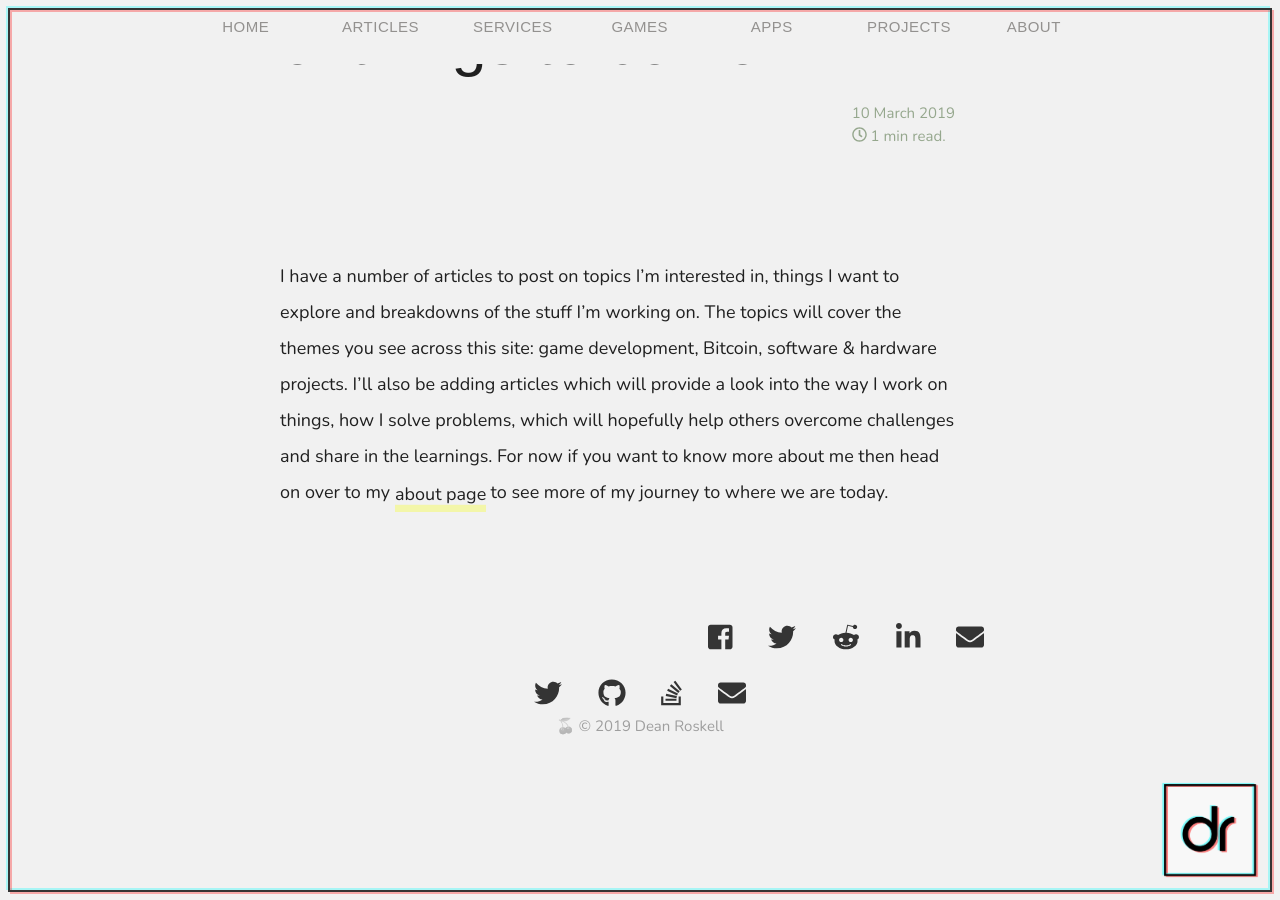
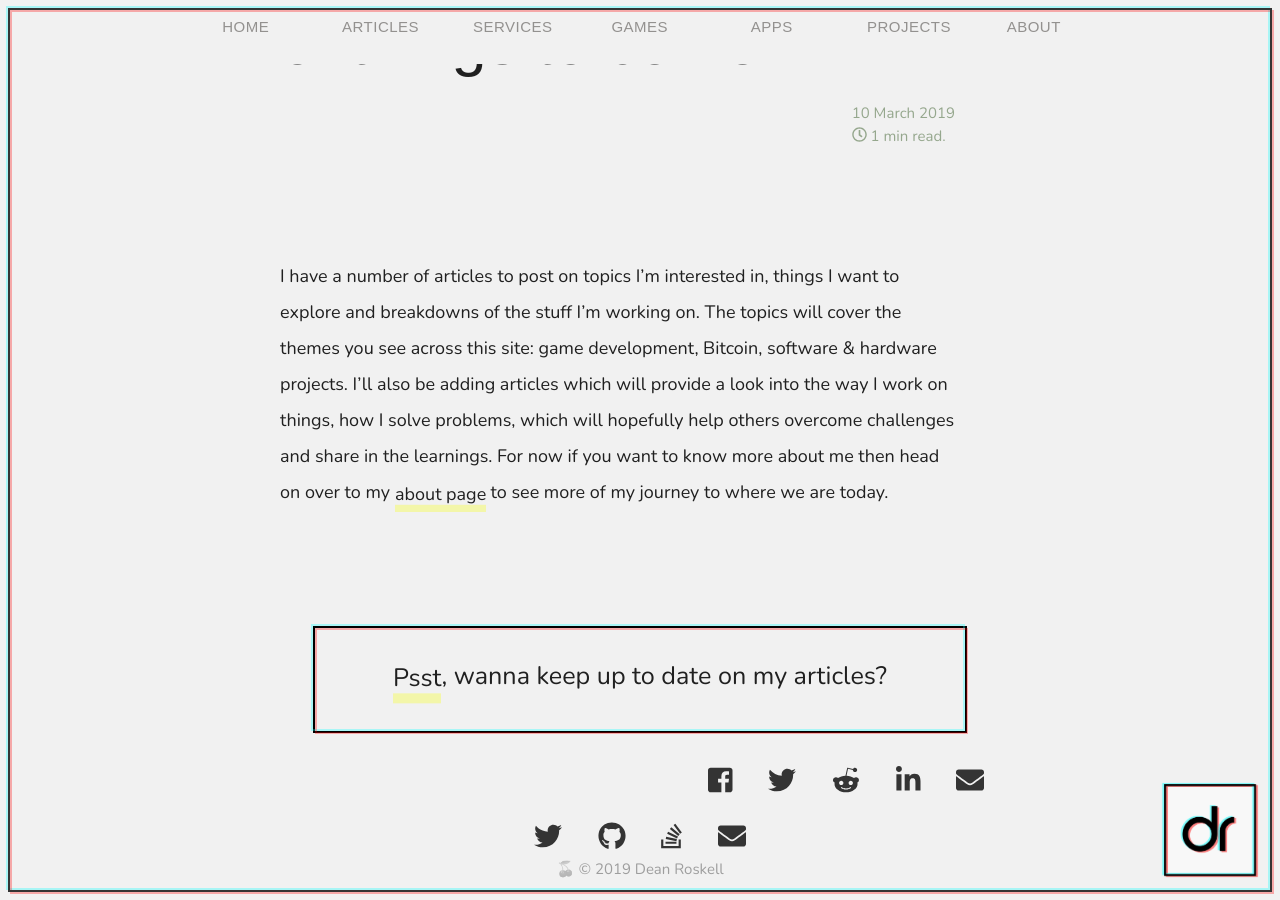
Before and after one commit to roskelld/myblog, a Jekyll site: the page built from _posts/2019-03-10-things-to-come.markdown, in a window 1280 px wide and 900 px high, scrolled down 442 px. Built offline with Jekyll 4.4.1, drawn with Linux system fonts in a browser that asks for light colours; comment, search, counter and statistics services are not loaded.

Commit message:
Added Newsletter link

```diff
--- a/_layouts/post.html
+++ b/_layouts/post.html
@@ -35,6 +35,13 @@ layout: post
             <div class="chip">{{ c }}</div>
             {% endfor %}
         </section>
+        <section class="anaglyph-box margin-2">
+            <div class="box-text">
+                <p class="no-margin no-padding">
+                    <a href="https://mailchi.mp/e52eb5b7724f/secretlevel" class="" title="There's no secret level here">Psst</a>, wanna keep up to date on my articles?
+                </p>
+            </div>
+        </section>
         <section>
             <div class="share-box right">
                 <!-- <h5>Share this:</h5> -->
```
